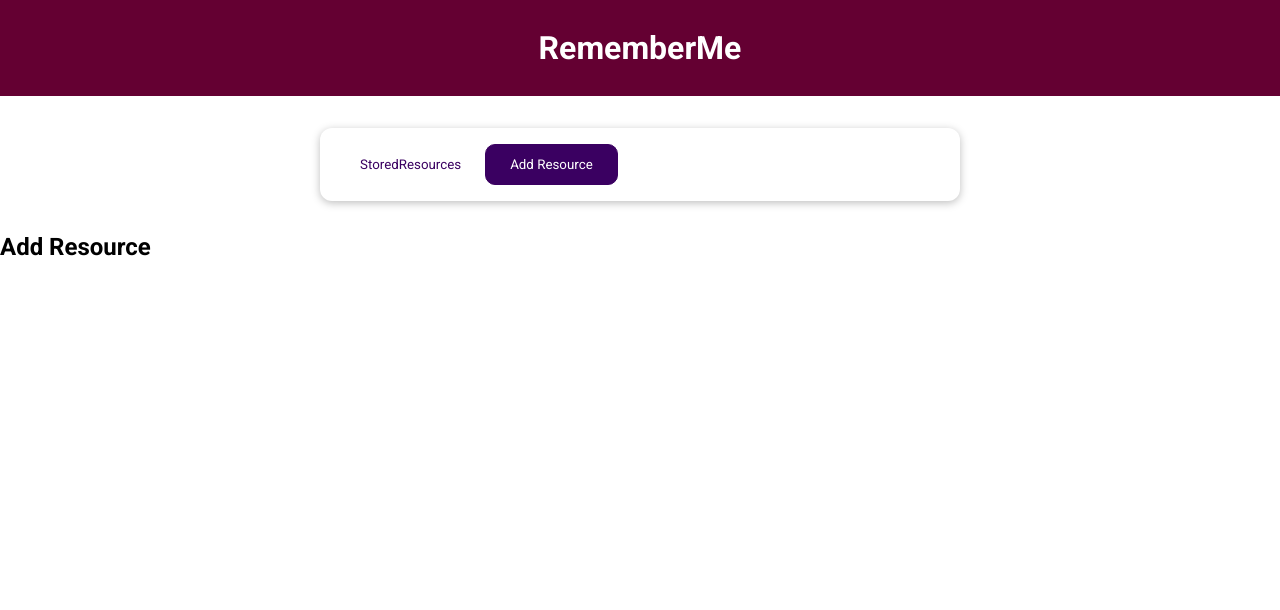
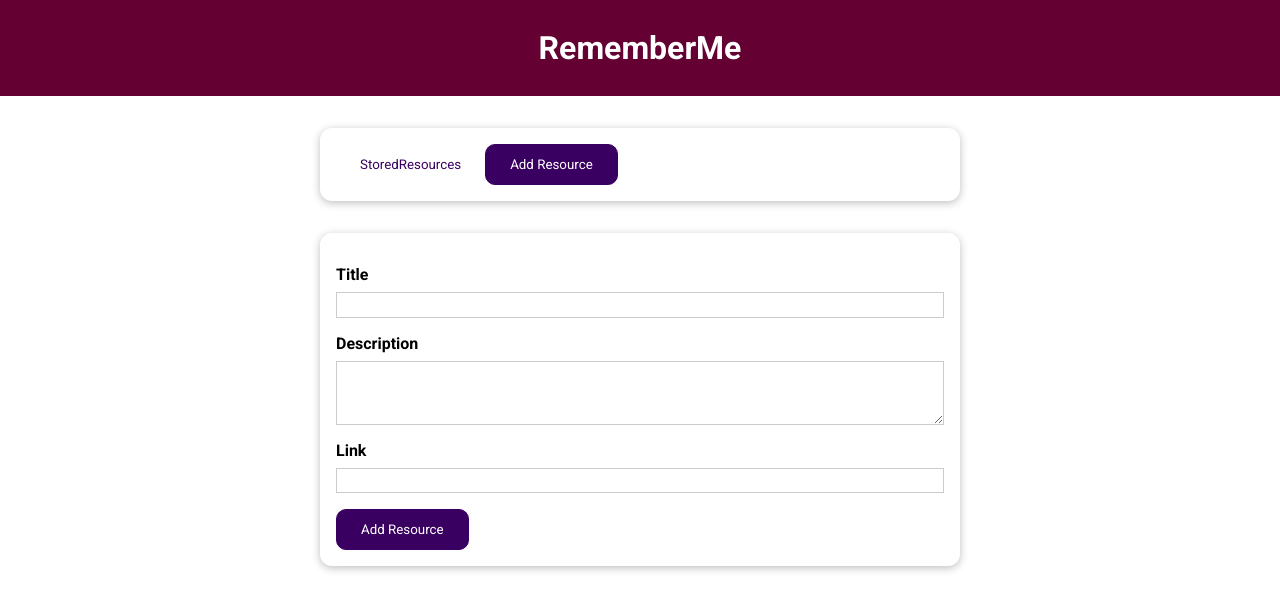
Before and after one commit to felipe-luis/resources-app, a Vue app: page / in a window 1280 px wide. Both pictures are taken after a click on the button "Add Resource". Shown: the top 610 px of the page. Built offline with nearby package versions, Linux system fonts and the light colour scheme.

Commit message:
Adiciona formulário no AddResource

```diff
--- a/src/components/LearningResources/AddResource.vue
+++ b/src/components/LearningResources/AddResource.vue
@@ -1,3 +1,64 @@
 <template>
-    <h2>Add Resource</h2>
+    <BaseCard>
+        <form>
+            <div class="form-control">
+                <label for="title">Title</label>
+                <input id="title" name="title" type="text" v-model="title">
+            </div>
+            <div class="form-control">
+                <label for="description">Description</label>
+                <textarea name="description" id="description" rows="3" v-model="description"></textarea>
+            </div>
+
+            <div class="form-control">
+                <label for="link">Link</label>
+                <input id="link" name="link" type="url" v-model="link">
+            </div>
+            <div>
+                <BaseButton type="submit">Add Resource</BaseButton>
+            </div>
+        </form>
+    </BaseCard>
 </template>
+
+<script>
+export default{
+    data(){
+        return{
+            title:'',
+            description:'',
+            link: ''
+        }
+    }
+}
+
+</script>
+<style scoped>
+label{
+    font-weight: bold;
+    display: block;
+    margin-bottom: 0.5rem;
+}
+
+input,
+textarea{
+    display: block;
+    width: 100%;
+    font: inherit;
+
+    padding: 0.15rem;
+    border: 1px solid #ccc;
+
+}
+
+input:focus,
+textarea:focus{
+    outline: none;
+    border-color: #3a0061;
+    background-color: #f7ebff;
+}
+
+.form-control{
+    margin: 1rem 0;
+}
+</style>
--- a/src/components/UI/BaseButton.vue
+++ b/src/components/UI/BaseButton.vue
@@ -1,12 +1,12 @@
 <template>
-    <button :type="type" :class="mode">
+    <button :class="mode">
         <slot></slot>
     </button>
 </template>
 
 <script>
 export default{
-props:['type','mode']
+props:['mode']
 }
 </script>
 <style scoped>
```
